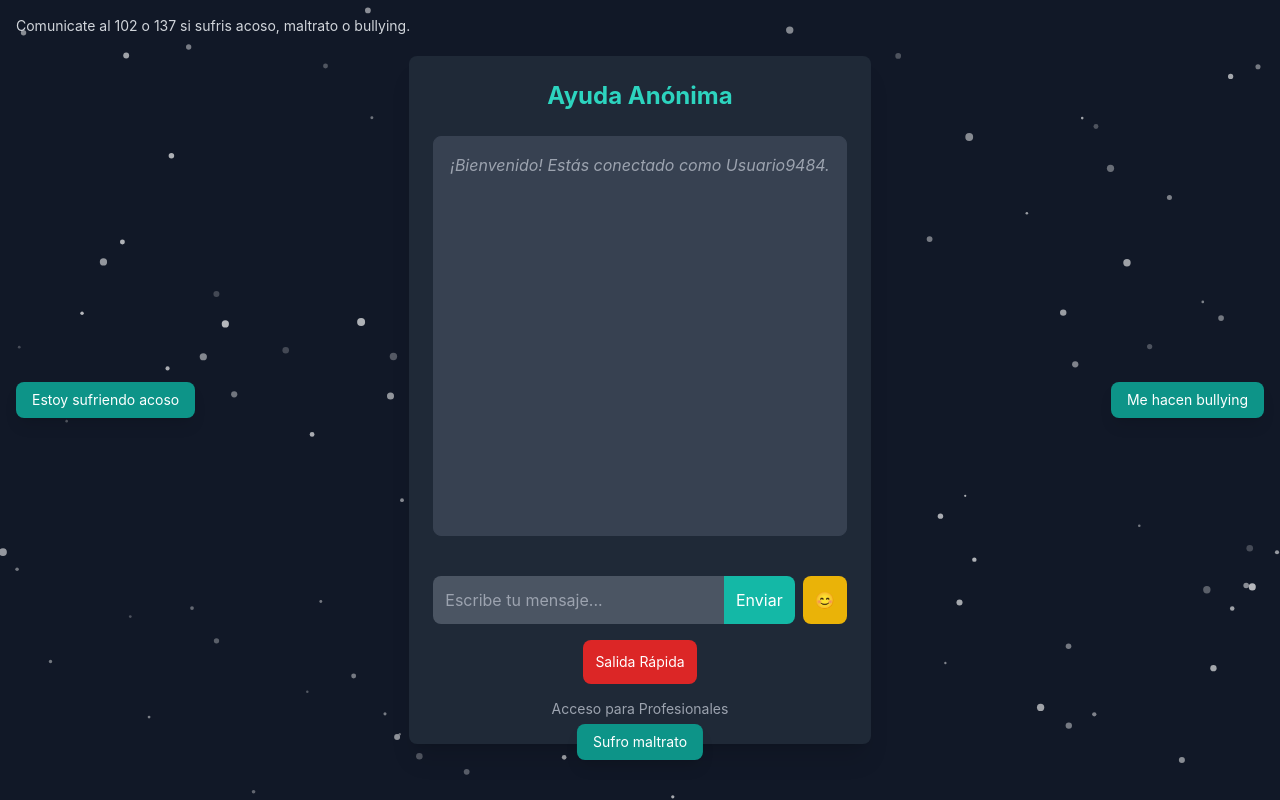
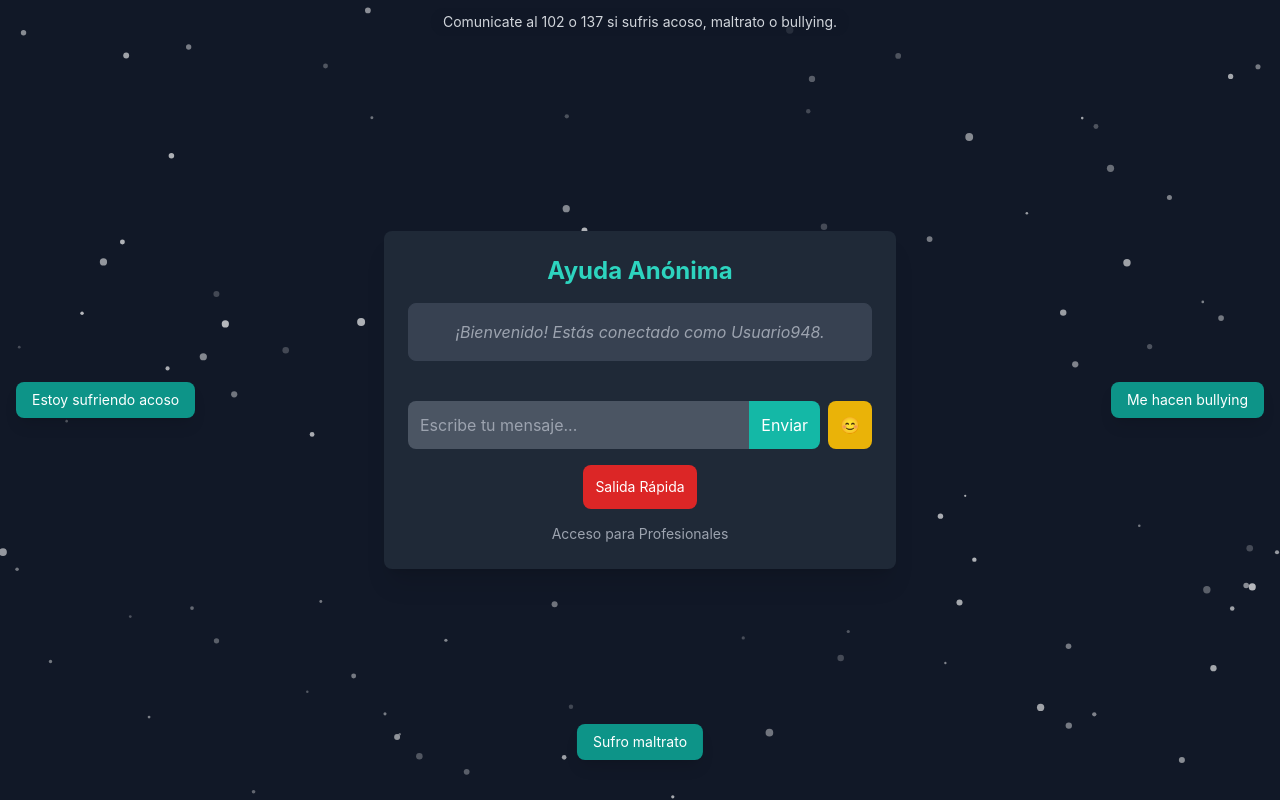
Before and after one commit to lovera2025/chat-anonimo, a website: page index.html in a window 1280 px wide. Drawn offline with nearby package versions, Linux system fonts and the light colour scheme; no server answers.

Commit message:
Add files via upload

```diff
--- a/index.html
+++ b/index.html
@@ -7,10 +7,17 @@
     <script src="https://cdn.tailwindcss.com"></script>
     <script src="/socket.io/socket.io.js"></script>
     <style>
-        #content-box { max-height: 400px; overflow-y: auto; display: flex; flex-direction: column; scroll-behavior: smooth; }
-        body { min-height: 100vh; font-family: "Inter", sans-serif; }
+        /* La altura del body y el scroll suave se mantienen, son buenas prácticas. */
+        #content-box {
+            display: flex;
+            flex-direction: column;
+            scroll-behavior: smooth;
+        }
+        body {
+            font-family: "Inter", sans-serif;
+        }
 
-        /* CÓDIGO AÑADIDO PARA LA IDEA 2 */
+        /* La animación de los mensajes es un gran detalle, la conservamos. */
         @keyframes fadeInUp {
             from {
                 opacity: 0;
@@ -26,21 +33,21 @@
         }
     </style>
 </head>
-<body class="bg-gray-900 text-gray-100 flex items-center justify-center p-4">
+<body class="bg-gray-900 text-gray-100 flex items-center justify-center min-h-screen p-2 sm:p-4">
 
-    <div id="app-container"></div>
+    <div id="app-container" class="w-full mt-10 md:mt-0"></div>
     <canvas id="background-canvas" class="fixed top-0 left-0 w-full h-full -z-10"></canvas>
 
     <script>
         const socket = io();
         const appContainer = document.getElementById('app-container');
-        let currentUserId = 'Usuario' + Math.floor(Math.random() * 10000);
+        let currentUserId = 'Usuario' + Math.floor(Math.random() * 1000);
         let currentRoomId = null;
         let IS_ADMIN = false;
 
-        // --- PLANTILLAS HTML ---
+        // --- PLANTILLAS HTML (con ajustes de responsividad) ---
         const loginTemplate = `
-            <div class="w-full max-w-sm bg-gray-800 rounded-lg shadow-xl p-8">
+            <div class="w-full max-w-sm bg-gray-800 rounded-lg shadow-xl p-6 sm:p-8">
                 <h1 class="text-2xl font-bold text-center mb-6 text-teal-400">Acceso Profesional</h1>
                 <form id="login-form">
                     <div class="mb-4"><label class="block text-gray-300 text-sm font-bold mb-2" for="email">Email</label><input class="shadow appearance-none border rounded w-full py-2 px-3 bg-gray-700 text-white focus:outline-none" id="email" type="email" required></div>
@@ -52,7 +59,7 @@
             </div>`;
 
         const registerTemplate = `
-            <div class="w-full max-w-sm bg-gray-800 rounded-lg shadow-xl p-8">
+             <div class="w-full max-w-sm bg-gray-800 rounded-lg shadow-xl p-6 sm:p-8">
                 <h1 class="text-2xl font-bold text-center mb-6 text-teal-400">Registro Profesional</h1>
                 <form id="register-form">
                     <div class="mb-4"><label for="fullName" class="block text-gray-300 text-sm font-bold mb-2">Nombre Completo</label><input class="shadow w-full py-2 px-3 bg-gray-700 rounded" id="fullName" type="text" required></div>
@@ -65,10 +72,11 @@
             </div>`;
 
         const chatTemplate = `
-            <div class="container mx-auto w-full max-w-lg bg-gray-800 rounded-lg shadow-xl p-6 relative">
+            <div class="container mx-auto w-full max-w-lg bg-gray-800 rounded-lg shadow-xl p-4 sm:p-6 relative flex flex-col h-[90vh] sm:h-auto">
                 <div id="header-container" class="absolute top-4 right-4 flex gap-2 items-center"></div>
-                <h1 id="main-title" class="text-2xl font-bold text-center mb-6 text-teal-400"></h1>
-                <div id="content-box" class="border border-gray-700 rounded-lg p-4 mb-4 bg-gray-700 min-h-[400px]"></div>
+                <h1 id="main-title" class="text-xl sm:text-2xl font-bold text-center mb-4 text-teal-400"></h1>
+
+                <div id="content-box" class="border border-gray-700 rounded-lg p-4 mb-4 bg-gray-700 flex-grow overflow-y-auto min-h-0"></div>
 
                 <div id="typing-indicator" class="text-gray-400 italic text-sm h-5 mb-1 px-1"></div>
 
@@ -81,6 +89,8 @@
                      <div id="professional-login-link-container"></div>
                 </div>
             </div>`;
+
+        // --- El resto del script de JS se mantiene igual, con excepción de la función setupVisualFeatures ---
 
         // --- MANEJO DE VISTAS ---
         function showLogin() {
@@ -329,7 +339,6 @@
                 addMessage(currentUserId, message);
                 messageInput.value = '';
 
-                // Detener el indicador de escritura al enviar un mensaje
                 socket.emit('stop typing', { roomId: currentRoomId });
                 clearTimeout(typingTimer);
                 isTyping = false;
@@ -387,7 +396,8 @@
             const createShortcutButton = (text, positionClasses) => {
                 const button = document.createElement('button');
                 button.textContent = text;
-                button.className = `fixed ${positionClasses} bg-teal-600 text-white py-2 px-4 rounded-lg shadow-lg hover:bg-teal-700 focus:outline-none text-sm z-20 transition-transform duration-200 ease-in-out hover:scale-105`;
+                // CAMBIO 6: Ocultar botones de acceso rápido en móviles.
+                button.className = `hidden md:block fixed ${positionClasses} bg-teal-600 text-white py-2 px-4 rounded-lg shadow-lg hover:bg-teal-700 focus:outline-none text-sm z-20 transition-transform duration-200 ease-in-out hover:scale-105`;
 
                 button.addEventListener('click', () => {
                     if (messageInput) {
@@ -401,7 +411,8 @@
             if (!IS_ADMIN) {
                 const helpNotice = document.createElement('p');
                 helpNotice.textContent = 'Comunicate al 102 o 137 si sufris acoso, maltrato o bullying.';
-                helpNotice.className = 'fixed top-4 left-4 text-gray-300 text-sm z-20';
+                // CAMBIO 7: Adaptar el aviso para que sea más pequeño y no moleste en móviles.
+                helpNotice.className = 'fixed top-2 left-1/2 -translate-x-1/2 bg-gray-900 bg-opacity-80 px-3 py-1 rounded-full text-gray-300 text-xs sm:text-sm z-20';
                 document.body.appendChild(helpNotice);
 
                 createShortcutButton('Estoy sufriendo acoso', 'top-1/2 -translate-y-1/2 left-4');
```
